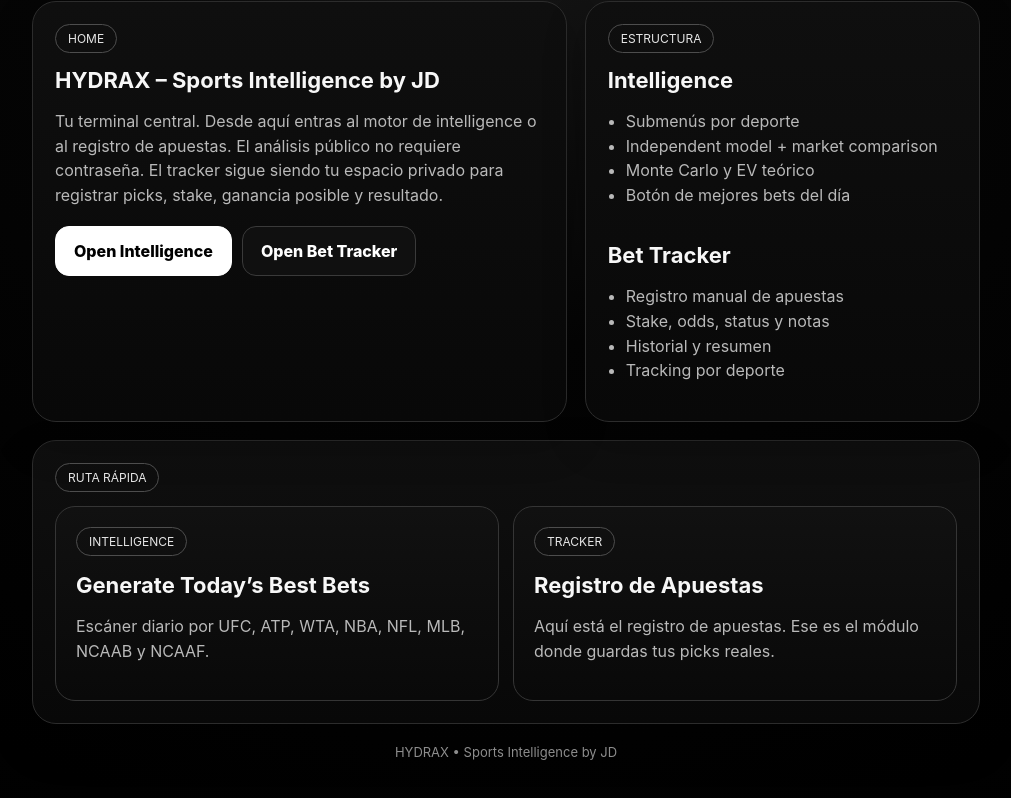
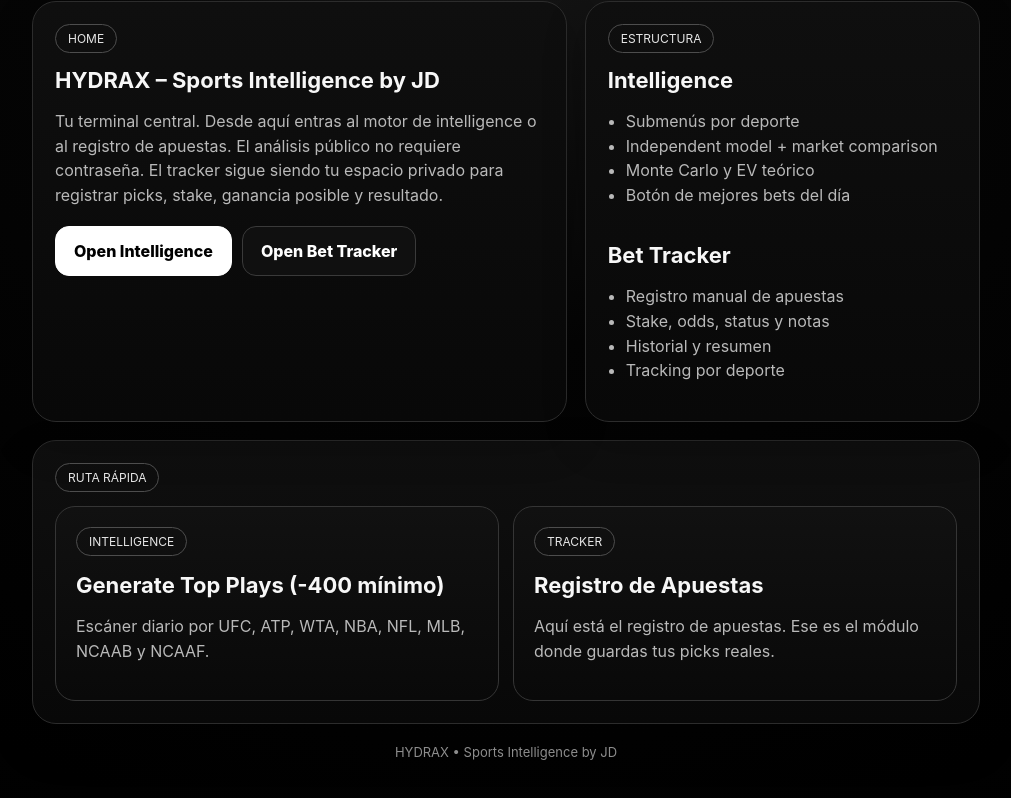
Before and after one commit to juandiegoiscreating/hydrax-live, a plain HTML site: page index.html in a window 1280 px wide. Shown: the part 134-932 px from the top of the page, without its empty margins (134-1145 px from the left). Drawn offline with Linux system fonts and the light colour scheme.

Commit message:
Update homepage call to HYDRAX ranked plays

```diff
--- a/index.html
+++ b/index.html
@@ -59,7 +59,7 @@ a{color:inherit} main{max-width:980px;margin:auto;padding:22px 16px 56px} .nav{d
   <section class="card" style="margin-top:18px">
     <span class="pill">RUTA RÁPIDA</span>
     <div class="menu" style="margin-top:14px">
-      <a class="tile" href="./hydrax-quantum-final.html"><span class="pill">INTELLIGENCE</span><h2 style="margin-top:16px">Generate Today’s Best Bets</h2><p class="sub">Escáner diario por UFC, ATP, WTA, NBA, NFL, MLB, NCAAB y NCAAF.</p></a>
+      <a class="tile" href="./hydrax-quantum-final.html"><span class="pill">INTELLIGENCE</span><h2 style="margin-top:16px">Generate Top Plays (-400 mínimo)</h2><p class="sub">Escáner diario por UFC, ATP, WTA, NBA, NFL, MLB, NCAAB y NCAAF.</p></a>
       <a class="tile" href="./tracker.html"><span class="pill">TRACKER</span><h2 style="margin-top:16px">Registro de Apuestas</h2><p class="sub">Aquí está el registro de apuestas. Ese es el módulo donde guardas tus picks reales.</p></a>
     </div>
   </section>
```
